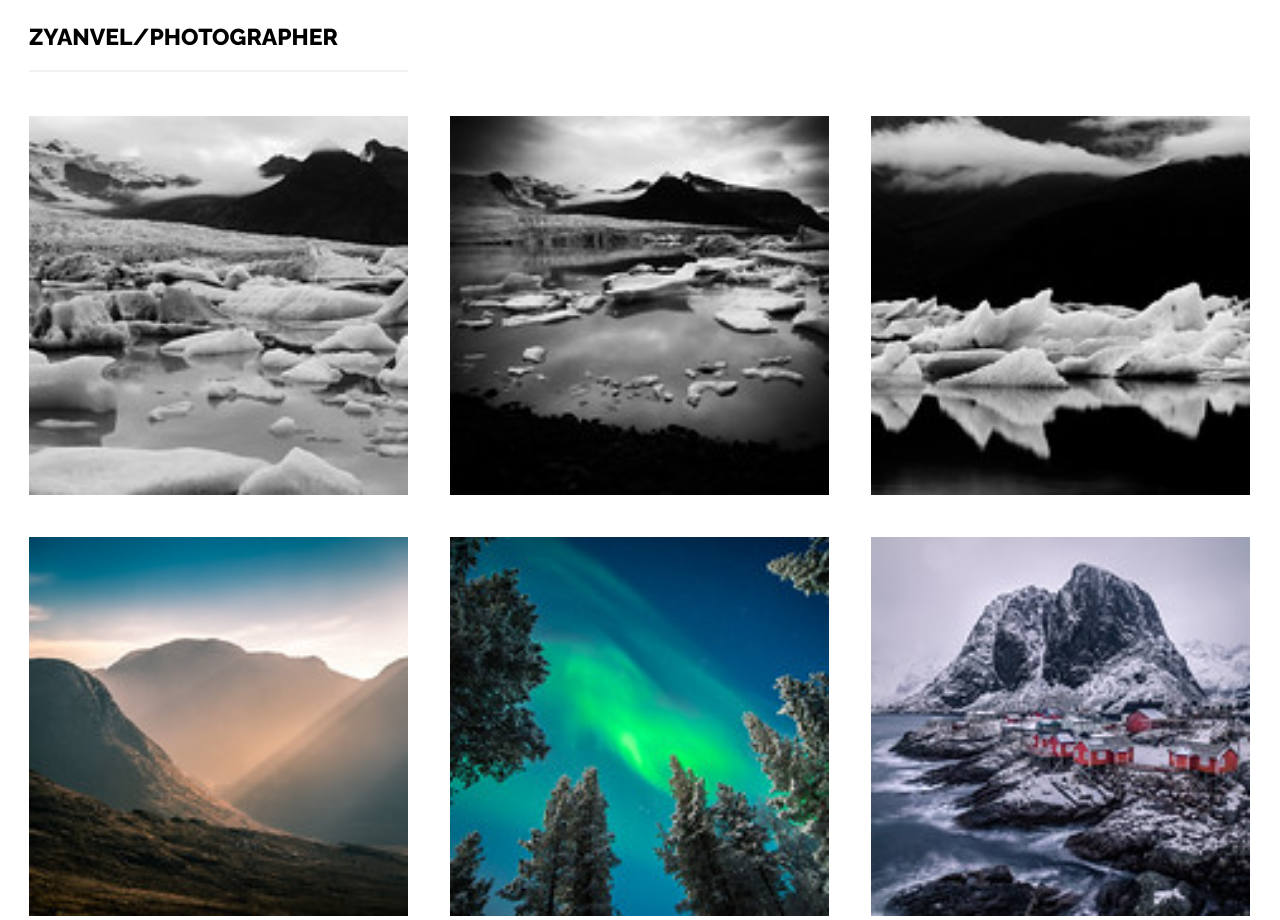
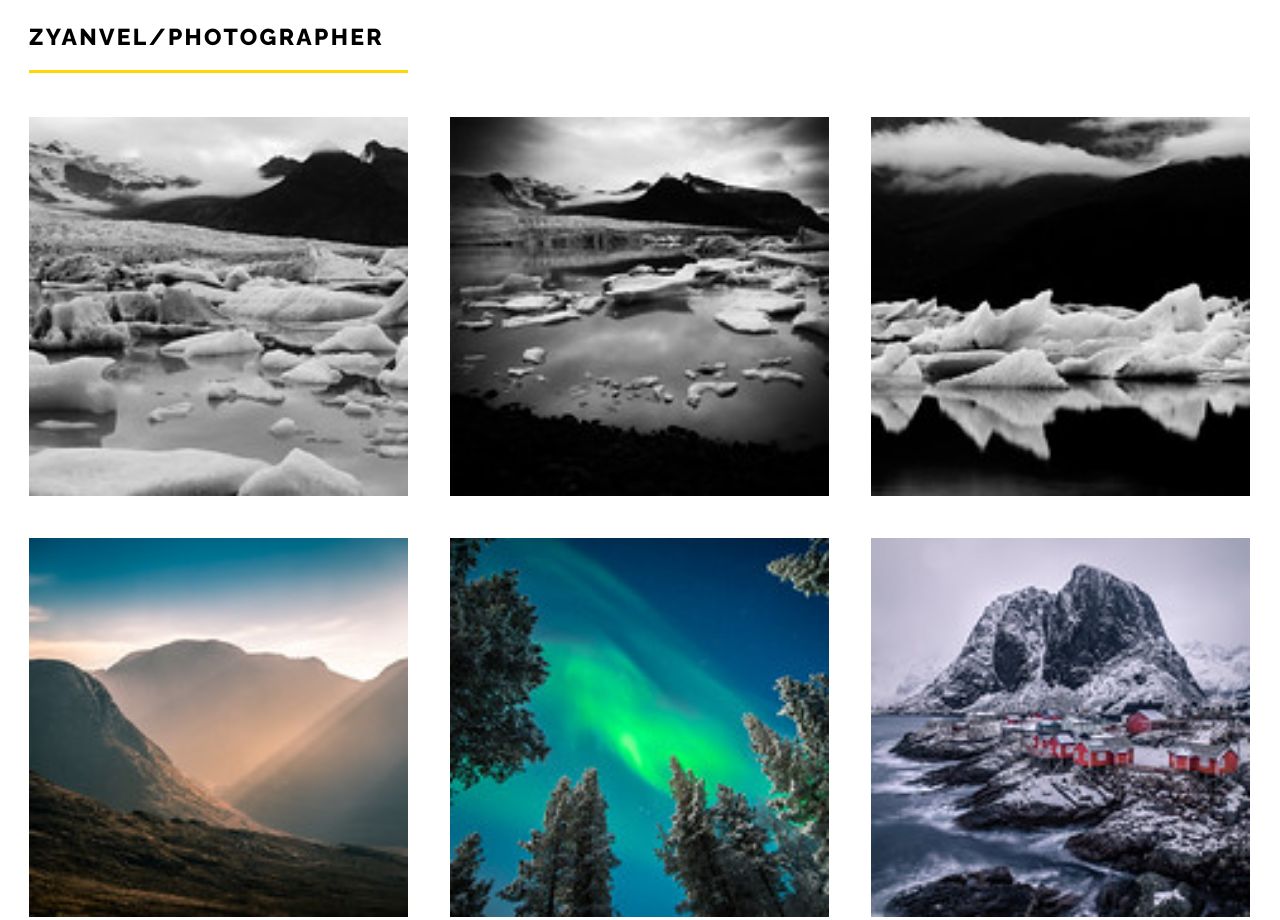
Before and after one commit to Zyanvel/ZS6ImgGallery, a plain HTML site: page index.html in a window 1280 px wide. Shown: the top 920 px of the page. Drawn offline with Linux system fonts and the light colour scheme.

Commit message:
modified some style

```diff
--- a/style.css
+++ b/style.css
@@ -10,7 +10,8 @@ h3 {
     font-size: 23px;
     font-weight: 800;
     text-transform: uppercase;
-    border-bottom: 2px solid #f1f1f1;
+    border-bottom: 3px solid gold;
     width: 30%;
     padding-bottom: 20px;
+    letter-spacing: 0.1em;
 }
```
